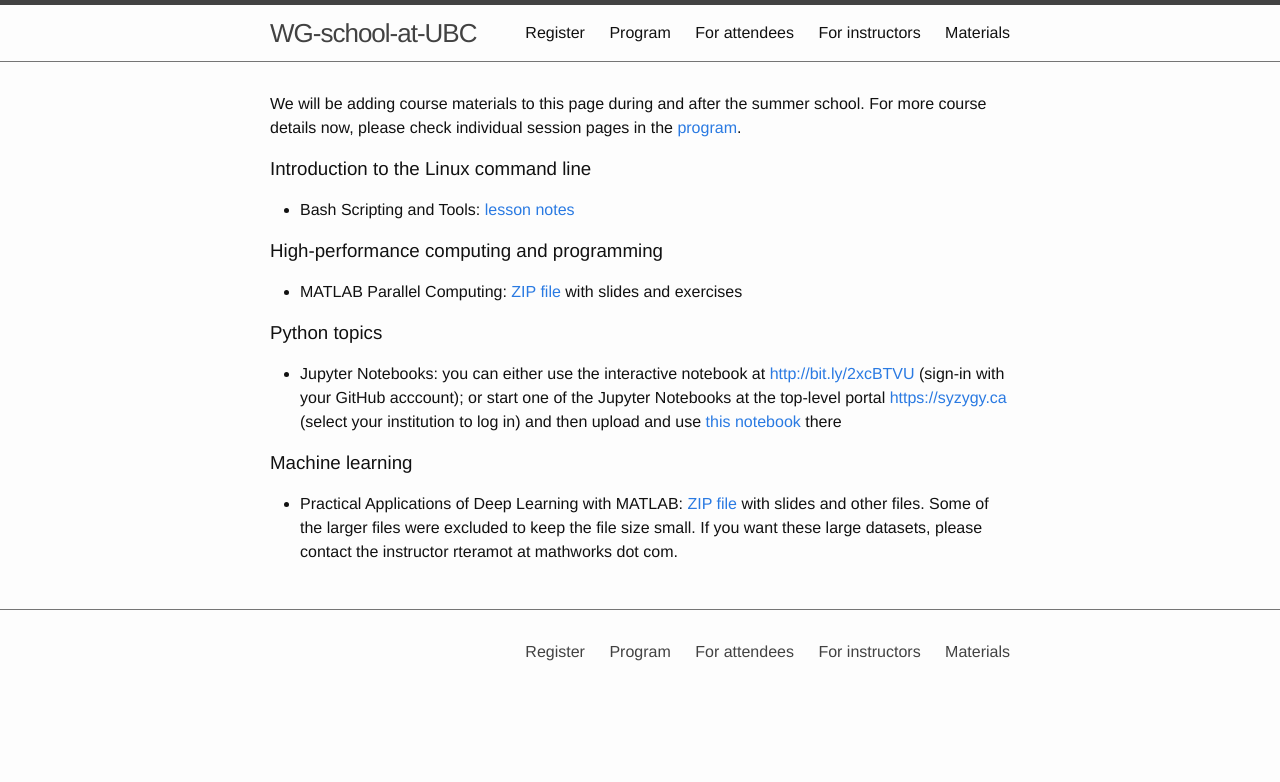
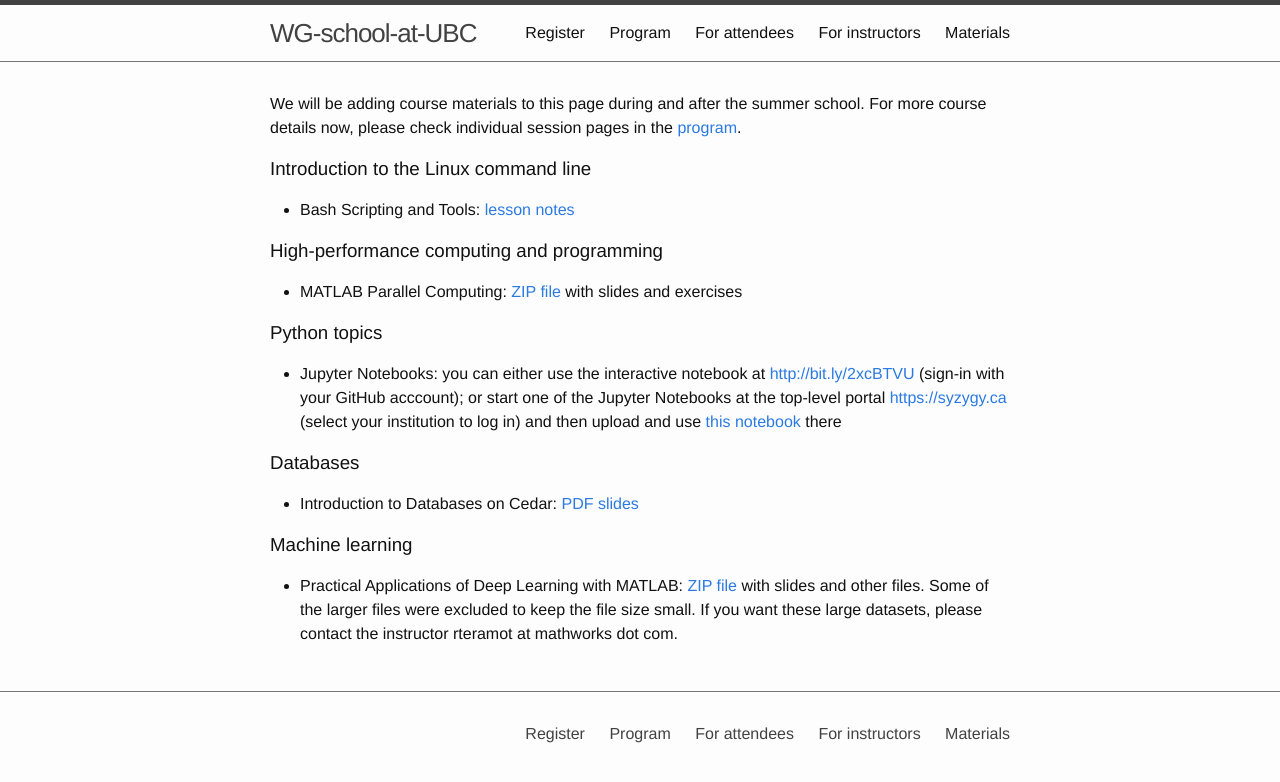
Before and after one commit to WestGrid/ubcSummerSchool2019, a Jekyll site: the page built from 4-materials.md, in a window 1280 px wide. Shown: the top 782 px of the page. Built offline with Jekyll 4.4.1, drawn with Linux system fonts in a browser that asks for light colours.

Commit message:
added materials/databases20190625.pdf

```diff
--- a/4-materials.md
+++ b/4-materials.md
@@ -23,6 +23,10 @@ details now, please check individual session pages in the [program]({{ site.base
   target="_blank">https://syzygy.ca</a> (select your institution to log in) and then upload and use
   [this notebook]({{ site.baseurl }}/materials/WestGridRSSNotes-master.zip) there
 
+### Databases
+
+- Introduction to Databases on Cedar: [PDF slides]({{ site.baseurl }}/materials/databases20190625.pdf)
+
 ### Machine learning
 
 - Practical Applications of Deep Learning with MATLAB:
```
Also changed, not shown: 1 other file.
